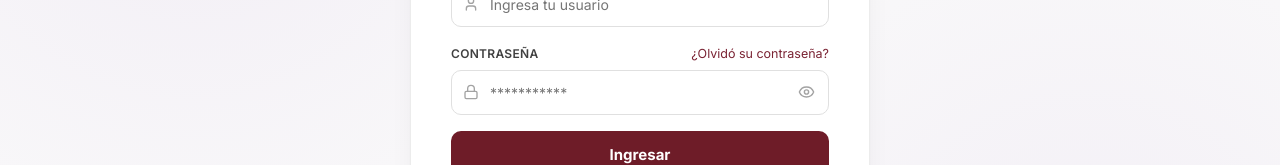
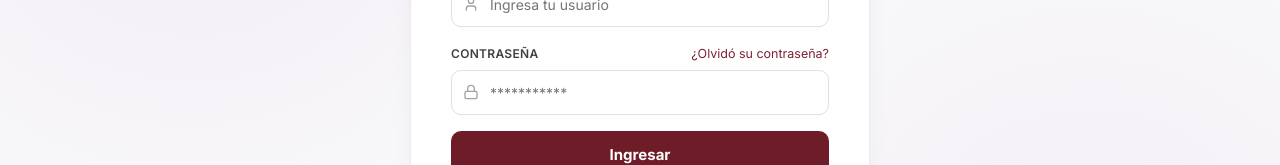
Before and after one commit to palafoxRen/COBAT19, a React app in the folder frontend/: page /login in a window 1280 px wide. Shown: the part 324-489 px from the top of the page. Built offline with nearby package versions, Linux system fonts and the light colour scheme; the HTML template or start-up script is replaced by a standard one.

Commit message:
fix: remove duplicate password eye icon in login
- Remove custom Eye/EyeOff toggle button from login form
- Use browser native password visibility toggle instead
- Clean up unused imports (Eye, EyeOff) and showPassword state

```diff
--- a/frontend/src/components/public/DetalleDigital.jsx
+++ b/frontend/src/components/public/DetalleDigital.jsx
@@ -198,7 +198,7 @@ export default function DetalleDigital() {
 
             {/* Footer */}
             <footer style={{ borderTop: "1px solid #f0f0f0", padding: "20px 32px", display: "flex", justifyContent: "space-between", flexWrap: "wrap", gap: 10, fontSize: 12.5, color: "#a3a3a3" }}>
-                <span>© 2026 Biblioteca COBAT 19. Sistema de Gestión Bibliotecaria.</span>
+                <span>2026 Biblioteca COBAT 19. Sistema de Gestión Bibliotecaria.</span>
             </footer>
         </div>
     );
--- a/frontend/src/components/public/DetalleLibro.jsx
+++ b/frontend/src/components/public/DetalleLibro.jsx
@@ -227,7 +227,7 @@ export default function DetalleLibro() {
 
             {/* Footer */}
             <footer style={{ borderTop: "1px solid #f0f0f0", padding: "20px 32px", display: "flex", justifyContent: "space-between", flexWrap: "wrap", gap: 10, fontSize: 12.5, color: "#a3a3a3" }}>
-                <span>© 2026 Biblioteca COBAT 19. Sistema de Gestión Bibliotecaria.</span>
+                <span>2026 Biblioteca COBAT 19. Sistema de Gestión Bibliotecaria.</span>
             </footer>
 
             {/* Modal préstamo */}
--- a/frontend/src/pages/Login.jsx
+++ b/frontend/src/pages/Login.jsx
@@ -1,12 +1,11 @@
 import { useState } from "react";
-import { Eye, EyeOff, User, Lock, Info, ArrowLeft, BookOpen } from "lucide-react";
+import { User, Lock, Info, ArrowLeft, BookOpen } from "lucide-react";
 import { useAuth } from "../contexts/useAuth";
 import { useNavigate } from "react-router-dom";
 
 export default function AdminLogin() {
   const [correo, setCorreo] = useState("");
   const [contrasena, setContrasena] = useState("");
-  const [showPassword, setShowPassword] = useState(false);
   const [errors, setErrors] = useState({});
   const [loading, setLoading] = useState(false);
   const [loginResult, setLoginResult] = useState(null); // null | "success" | "error"
@@ -254,14 +253,15 @@ export default function AdminLogin() {
                 />
                 <input
                   id="contrasena"
-                  type={showPassword ? "text" : "password"}
+                  type="password"
+                  autoComplete="new-password"
                   value={contrasena}
                   onChange={(e) => setContrasena(e.target.value)}
                   placeholder="***********"
                   style={{
                     width: "100%",
                     boxSizing: "border-box",
-                    padding: "11px 40px 11px 38px",
+                    padding: "11px 12px 11px 38px",
                     borderRadius: 10,
                     border: `1px solid ${errors.contrasena ? "#dc2626" : "#e0e0e0"}`,
                     fontSize: 14,
@@ -273,28 +273,6 @@ export default function AdminLogin() {
                     (e.target.style.borderColor = errors.contrasena ? "#dc2626" : "#e0e0e0")
                   }
                 />
-                <button
-                  type="button"
-                  onClick={() => setShowPassword((s) => !s)}
-                  aria-label={showPassword ? "Ocultar contraseña" : "Mostrar contraseña"}
-                  style={{
-                    position: "absolute",
-                    right: 10,
-                    top: "50%",
-                    transform: "translateY(-50%)",
-                    background: "none",
-                    border: "none",
-                    cursor: "pointer",
-                    padding: 4,
-                    display: "flex",
-                  }}
-                >
-                  {showPassword ? (
-                    <EyeOff size={17} color="#a3a3a3" />
-                  ) : (
-                    <Eye size={17} color="#a3a3a3" />
-                  )}
-                </button>
               </div>
               {errors.contrasena && (
                 <p style={{ color: "#dc2626", fontSize: 12.5, margin: "0 0 12px" }}>
```
